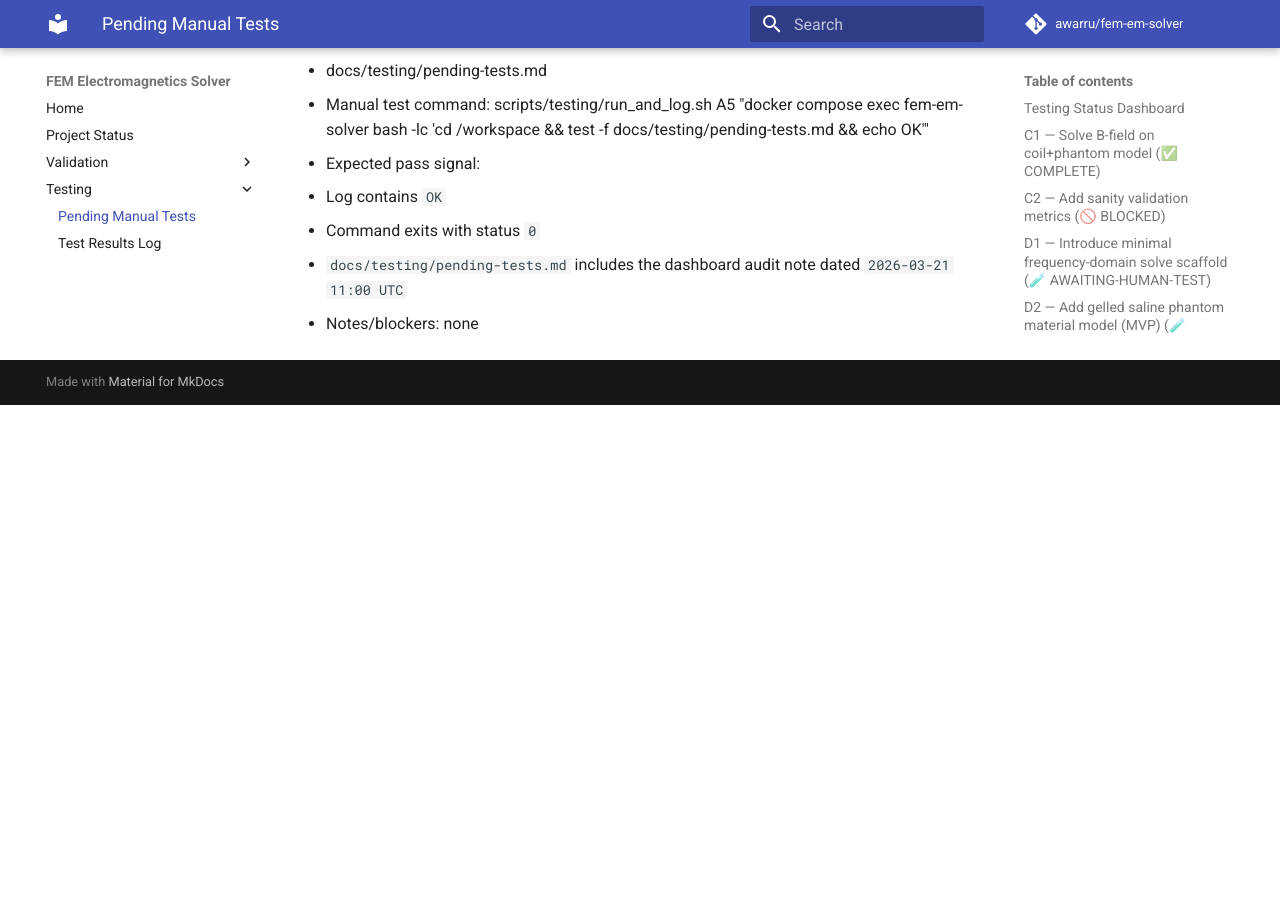
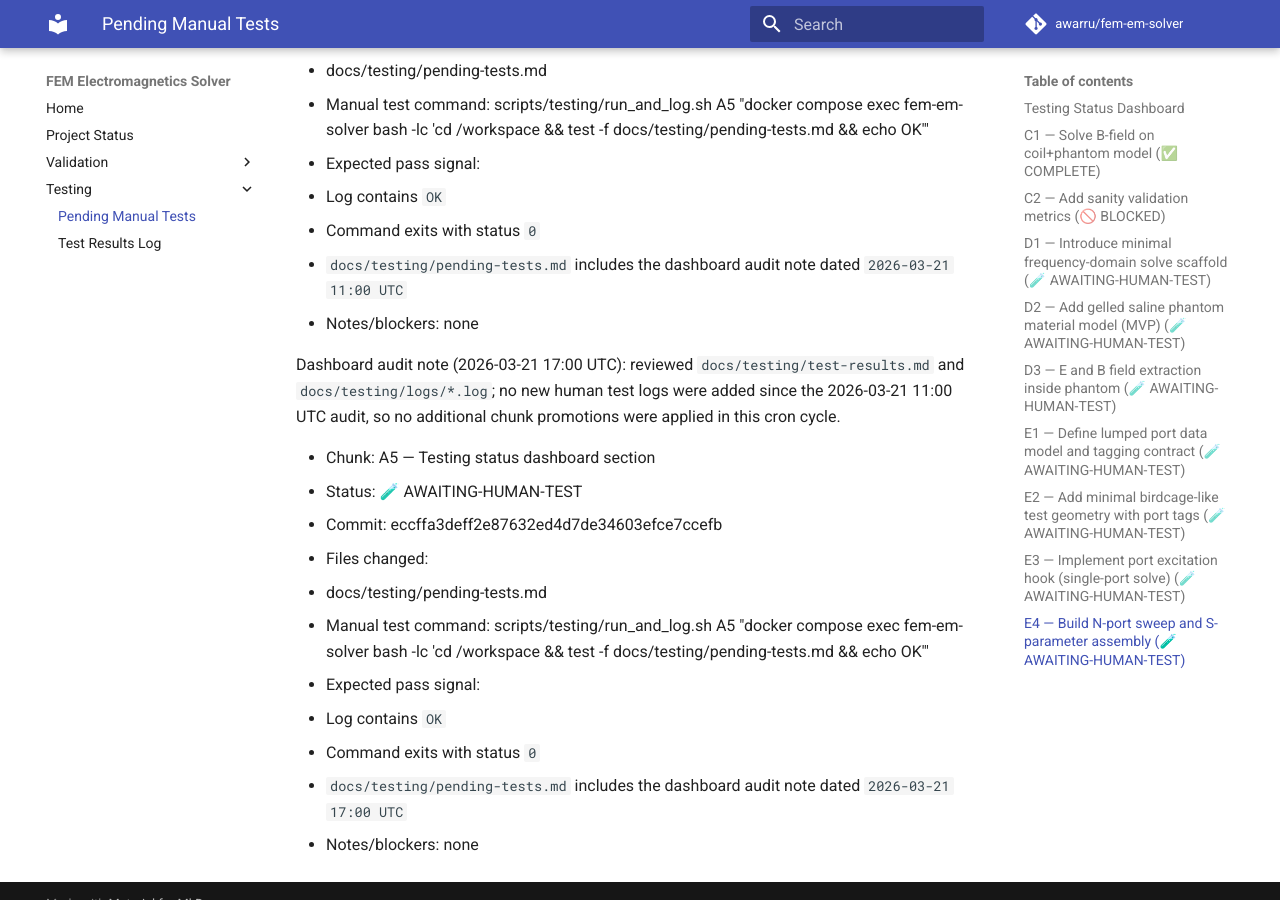
Before and after one commit to awarru/fem-em-solver, an MkDocs documentation site: the page built from docs/testing/pending-tests.md, in a window 1280 px wide and 900 px high, scrolled down 36067 px. Built offline with MkDocs 1.6.1 and Material for MkDocs 9.7.7, drawn with Linux system fonts in a browser that asks for light colours; comment, search, counter and statistics services are not loaded; before the commit the page ends 36472 px from its top, so only the background shows below that.

Commit message:
docs(testing): add 2026-03-21 17:00 UTC dashboard audit

```diff
--- a/docs/testing/pending-tests.md
+++ b/docs/testing/pending-tests.md
@@ -950,3 +950,17 @@
   - Command exits with status `0`
   - `docs/testing/pending-tests.md` includes the dashboard audit note dated `2026-03-21 11:00 UTC`
 - Notes/blockers: none
+
+Dashboard audit note (2026-03-21 17:00 UTC): reviewed `docs/testing/test-results.md` and `docs/testing/logs/*.log`; no new human test logs were added since the 2026-03-21 11:00 UTC audit, so no additional chunk promotions were applied in this cron cycle.
+
+- Chunk: A5 — Testing status dashboard section
+- Status: 🧪 AWAITING-HUMAN-TEST
+- Commit: eccffa3deff2e87632ed4d7de34603efce7ccefb
+- Files changed:
+  - docs/testing/pending-tests.md
+- Manual test command: scripts/testing/run_and_log.sh A5 "docker compose exec fem-em-solver bash -lc 'cd /workspace && test -f docs/testing/pending-tests.md && echo OK'"
+- Expected pass signal:
+  - Log contains `OK`
+  - Command exits with status `0`
+  - `docs/testing/pending-tests.md` includes the dashboard audit note dated `2026-03-21 17:00 UTC`
+- Notes/blockers: none
```
